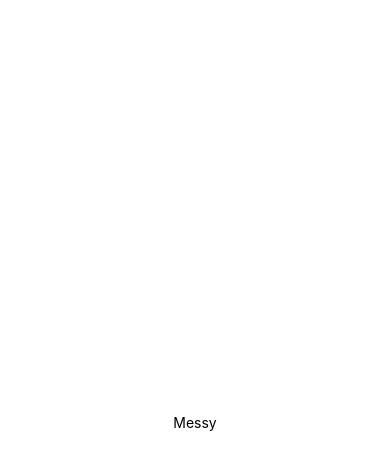
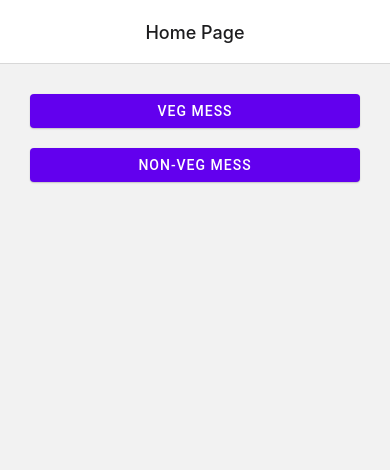
Before and after one commit to codex-mitblr/Messy, a React Native app: screen /Home in a window 390 px wide. Shown: the top 470 px of the page. Built offline with nearby package versions, Linux system fonts and the light colour scheme.

Commit message:
added basic stack navigation

```diff
--- a/App.tsx
+++ b/App.tsx
@@ -1,20 +1,17 @@
-import { StatusBar } from 'expo-status-bar';
-import { StyleSheet, Text, View } from 'react-native';
+import { NavigationContainer } from '@react-navigation/native';
+import { createNativeStackNavigator } from '@react-navigation/native-stack';
+import HomeScreen from './screens/HomeScreen';
+
+
+const Stack = createNativeStackNavigator();
+
 
 export default function App() {
   return (
-    <View style={styles.container}>
-      <Text>Messy</Text>
-      <StatusBar style="auto" />
-    </View>
+    <NavigationContainer>
+      <Stack.Navigator initialRouteName='Home'>
+        <Stack.Screen name="Home" component={HomeScreen} options={{title:"Home Page", headerTitleAlign:"center"}}/>
+      </Stack.Navigator>
+    </NavigationContainer>
   );
 }
-
-const styles = StyleSheet.create({
-  container: {
-    flex: 1,
-    backgroundColor: '#fff',
-    alignItems: 'center',
-    justifyContent: 'center',
-  },
-});
--- a/package.json
+++ b/package.json
@@ -9,11 +9,16 @@
     "web": "expo start --web"
   },
   "dependencies": {
+    "@react-navigation/native": "^6.0.13",
+    "@react-navigation/native-stack": "^6.9.1",
     "expo": "~46.0.16",
     "expo-status-bar": "~1.4.0",
     "react": "18.0.0",
     "react-dom": "18.0.0",
     "react-native": "0.69.6",
+    "react-native-paper": "^4.12.5",
+    "react-native-safe-area-context": "4.3.1",
+    "react-native-screens": "~3.15.0",
     "react-native-web": "~0.18.7"
   },
   "devDependencies": {
--- a/screens/HomeScreen.tsx
+++ b/screens/HomeScreen.tsx
@@ -1,12 +1,22 @@
 import React from 'react'
-import { View, Text } from 'react-native'
+import { View, Text, StyleSheet } from 'react-native'
+import { Button } from 'react-native-paper'
 
 function HomeScreen() {
   return (
-    <View>
-        <Text>Home screen</Text>
+    <View style={styles.container}>
+       <Button onPress={()=>{}} mode="contained" style={styles.MessButtons}>Veg Mess</Button>
+       <Button onPress={()=>{}} mode="contained" style={styles.MessButtons}>Non-Veg Mess</Button>
     </View>
   )
 }
 
+const styles = StyleSheet.create({
+  container:{
+padding:20
+  },
+  MessButtons:{
+    margin:10
+  }
+})
 export default HomeScreen
```
Also changed, not shown: 2 other files (tests, documents, lock files or other folders).
